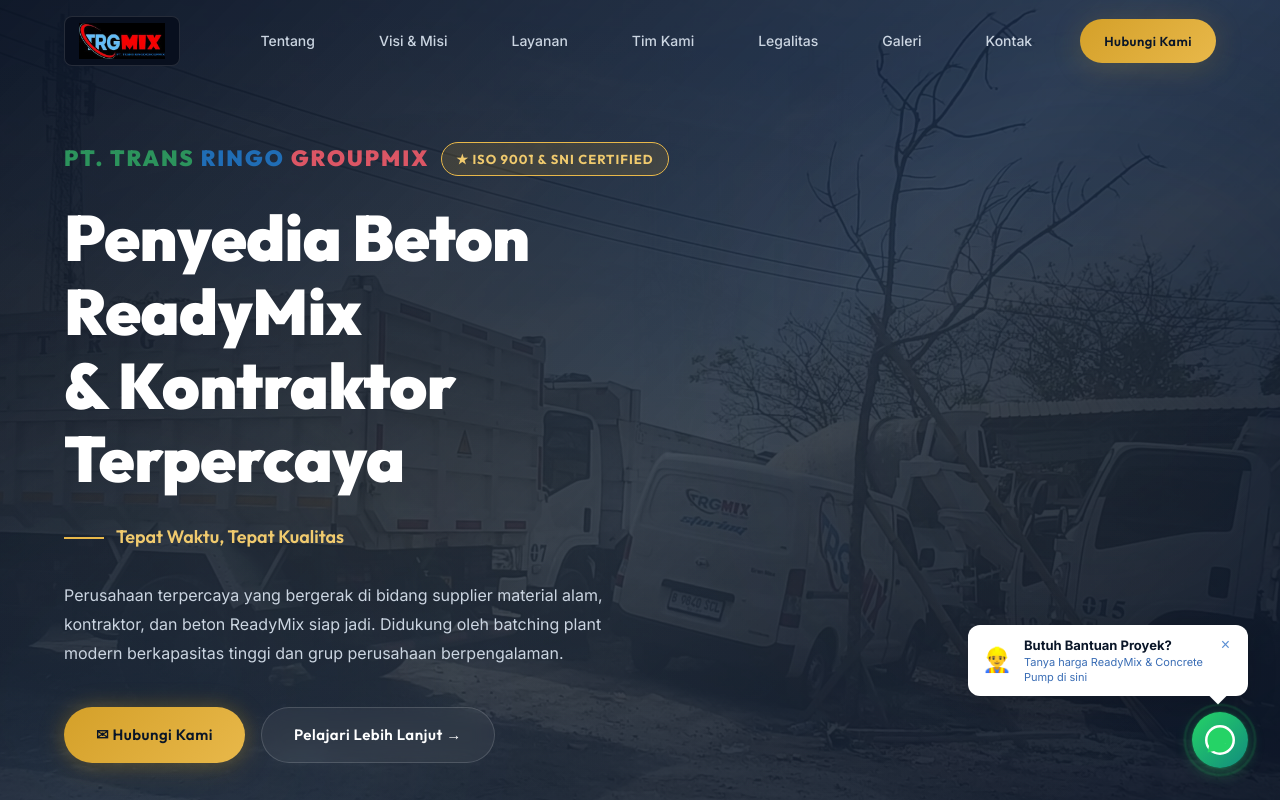
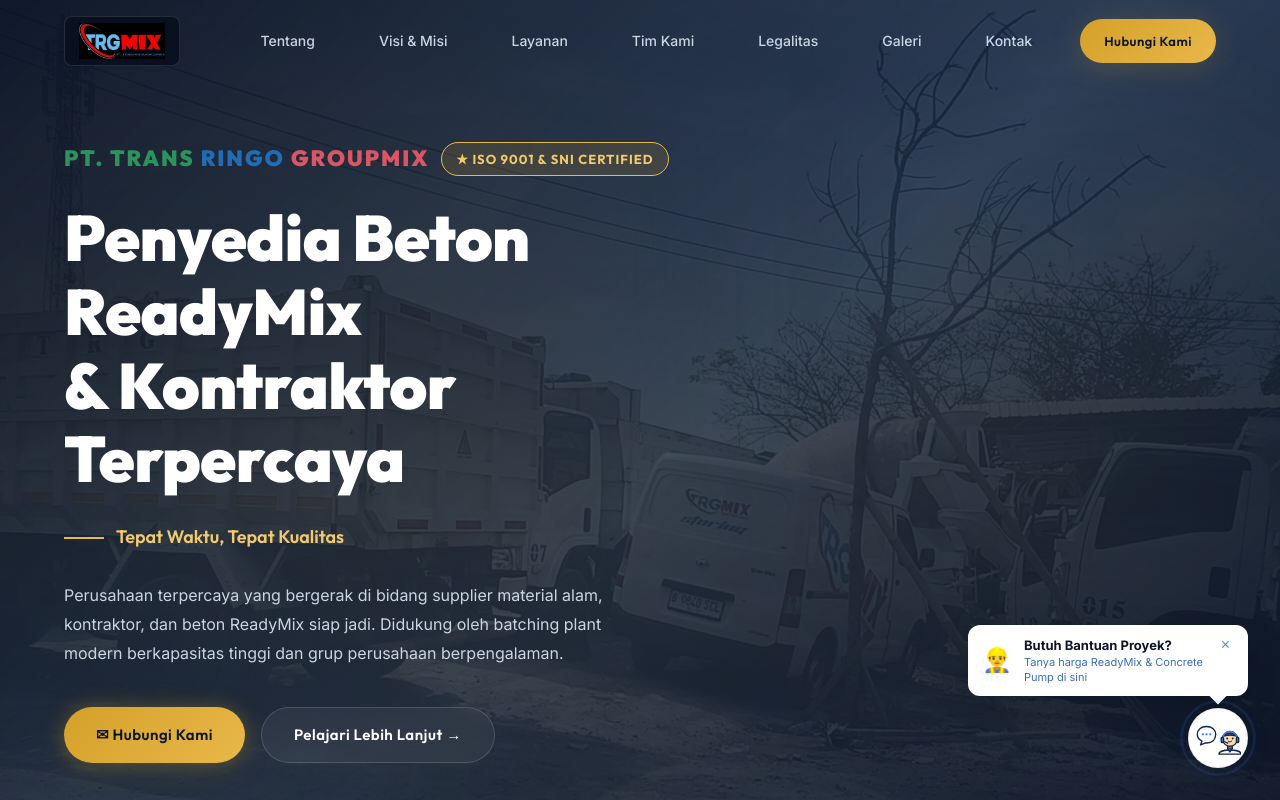
Before and after one commit to WagYu31/pt-trans-ringo-groupmix, a Next.js app: page / in a window 1280 px wide. Shown: the top 800 px of the page. Built offline with nearby package versions, Linux system fonts and the light colour scheme.

Commit message:
feat: replace floating trigger with premium custom support agent illustration mascot to match reference

```diff
--- a/app/components/WhatsAppWidget.js
+++ b/app/components/WhatsAppWidget.js
@@ -124,12 +124,30 @@
         {isOpen ? (
           <span className="wa-trigger-close-icon">×</span>
         ) : (
-          <svg viewBox="0 0 24 24" width="30" height="30" className="wa-whatsapp-svg">
-            <circle cx="12" cy="12" r="12" fill="#fff" />
-            <path
-              fill="#25d366"
-              d="M12.004 2c-5.523 0-10 4.477-10 10 0 1.767.46 3.427 1.267 4.887L2 22l5.247-1.213C8.667 21.573 10.28 22 12.004 22c5.522 0 10-4.478 10-10s-4.478-10-10-10zm5.72 13.687c-.247-.123-1.46-.72-1.687-.803-.227-.083-.393-.123-.557.123-.167.247-.643.803-.787.967-.143.163-.287.183-.533.06-2.077-1.037-3.23-2.18-4.083-3.647-.077-.133-.007-.203.06-.27l.45-.45c.08-.083.107-.143.16-.247.053-.103.027-.193-.013-.277-.04-.083-.393-.947-.54-1.3-.143-.347-.3-.3-.41-.303h-.35c-.12 0-.317.043-.483.227-.167.183-.637.623-.637 1.52 0 .897.653 1.763.743 1.887.09.123 1.283 1.96 3.11 2.753.437.19.777.303 1.043.387.44.14.84.12 1.157.073.353-.053 1.083-.443 1.237-.87.153-.427.153-.793.107-.87-.047-.077-.167-.123-.413-.247z"
-            />
+          <svg viewBox="0 0 100 80" width="46" height="38" className="wa-agent-svg">
+            {/* SPEECH BUBBLE */}
+            <path d="M25 15 C13 15, 5 22, 5 32 C5 38, 9 44, 15 47 L12 55 L22 51 C23 51, 24 51, 25 51 C37 51, 45 44, 45 32 C45 22, 37 15, 25 15 Z" fill="#fff" stroke="#0f264c" strokeWidth="3" strokeLinejoin="round" />
+            <circle cx="17" cy="32" r="2.5" fill="#3b82f6" />
+            <circle cx="25" cy="32" r="2.5" fill="#3b82f6" />
+            <circle cx="33" cy="32" r="2.5" fill="#3b82f6" />
+
+            {/* CUSTOMER SUPPORT AGENT */}
+            <path d="M60 42 C60 26, 92 26, 92 42" fill="#a0522d" stroke="#0f264c" strokeWidth="3" />
+            <path d="M52 75 C52 63, 100 63, 100 75 Z" fill="#fff" stroke="#0f264c" strokeWidth="3" strokeLinejoin="round" />
+            <rect x="71" y="52" width="10" height="10" fill="#fed7aa" stroke="#0f264c" strokeWidth="3" />
+            <circle cx="76" cy="42" r="16" fill="#fed7aa" stroke="#0f264c" strokeWidth="3" />
+            <path d="M60 38 C64 26, 88 26, 92 38 C88 32, 64 32, 60 38 Z" fill="#a0522d" stroke="#0f264c" strokeWidth="3" />
+            <circle cx="70" cy="41" r="2" fill="#0f264c" />
+            <circle cx="82" cy="41" r="2" fill="#0f264c" />
+            <path d="M72 47 Q76 51, 80 47" fill="none" stroke="#0f264c" strokeWidth="2" strokeLinecap="round" />
+            <path d="M71 63 L76 70 L81 63" fill="none" stroke="#0f264c" strokeWidth="3" strokeLinecap="round" />
+
+            {/* Headset */}
+            <path d="M60 42 C60 21, 92 21, 92 42" fill="none" stroke="#3b82f6" strokeWidth="3.5" strokeLinecap="round" />
+            <rect x="57" y="38" width="5" height="12" rx="2.5" fill="#3b82f6" stroke="#0f264c" strokeWidth="3" />
+            <rect x="90" y="38" width="5" height="12" rx="2.5" fill="#3b82f6" stroke="#0f264c" strokeWidth="3" />
+            <path d="M62 47 L70 51" fill="none" stroke="#0f264c" strokeWidth="2.5" strokeLinecap="round" />
+            <circle cx="71" cy="51" r="1.5" fill="#0f264c" />
           </svg>
         )}
         {!isOpen && <span className="wa-trigger-pulse"></span>}
--- a/app/globals.css
+++ b/app/globals.css
@@ -3481,13 +3481,13 @@
 
 /* Floating Trigger Button */
 .wa-trigger-btn {
-  width: 56px;
-  height: 56px;
+  width: 60px;
+  height: 60px;
   border-radius: 50%;
-  background: linear-gradient(135deg, #25d366 0%, #128c7e 100%);
-  color: var(--white);
-  border: none;
-  box-shadow: 0 4px 16px rgba(37, 211, 102, 0.4), 0 0 0 1px rgba(37, 211, 102, 0.1);
+  background: var(--white);
+  color: var(--navy-900);
+  border: 1px solid rgba(15, 38, 76, 0.08);
+  box-shadow: 0 8px 24px rgba(15, 38, 76, 0.12);
   display: flex;
   justify-content: center;
   align-items: center;
@@ -3498,12 +3498,13 @@
 }
 
 .wa-trigger-btn:hover {
-  transform: scale(1.08) rotate(5deg);
-  box-shadow: 0 6px 20px rgba(37, 211, 102, 0.6);
+  transform: scale(1.08) translateY(-2px);
+  box-shadow: 0 12px 30px rgba(15, 38, 76, 0.18);
 }
 
 .wa-trigger-btn.active {
   background: var(--navy-900);
+  color: var(--white);
   box-shadow: 0 4px 12px rgba(10, 25, 47, 0.3);
 }
 
@@ -3523,7 +3524,7 @@
   right: 0;
   bottom: 0;
   border-radius: 50%;
-  border: 2px solid #25d366;
+  border: 2px solid #3b82f6;
   animation: wa-pulse 2s infinite;
   opacity: 0;
   pointer-events: none;
```
